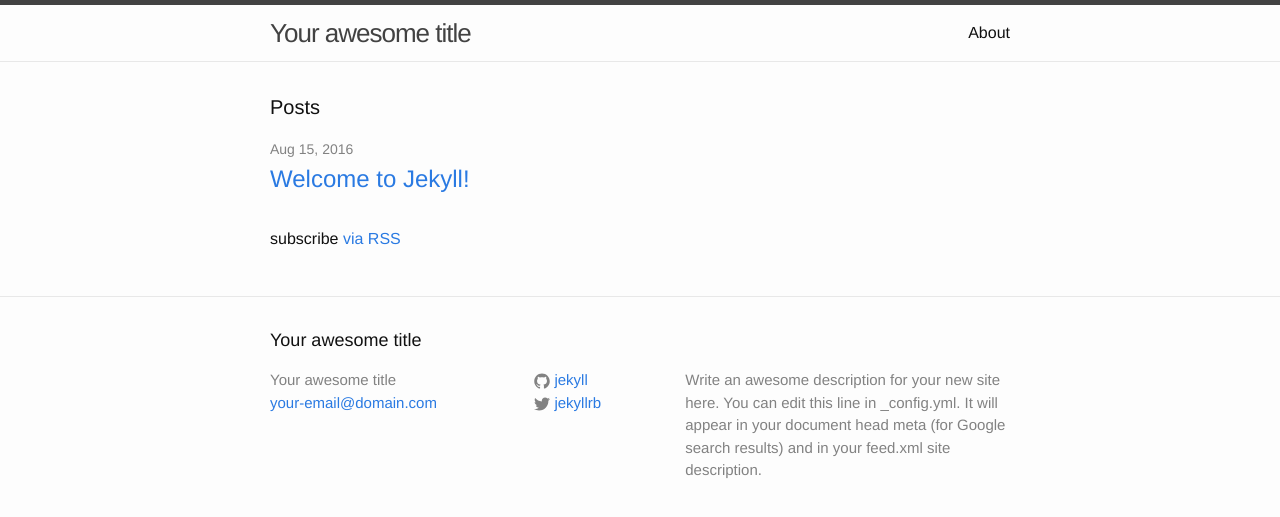
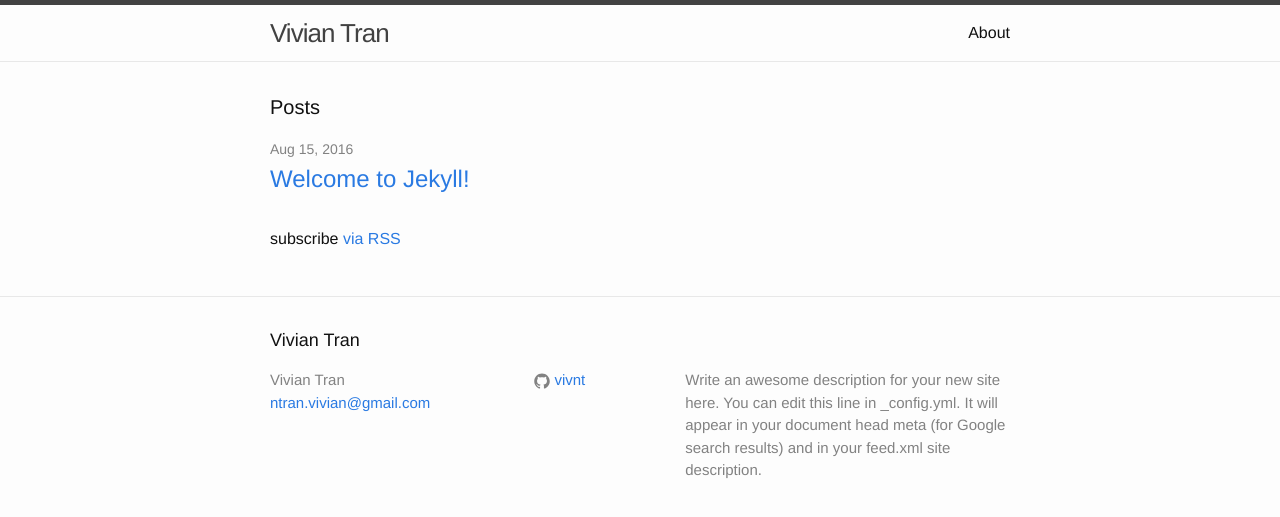
Before and after one commit to vivnt/Jekyll, a Jekyll site: the page built from index.html, in a window 1280 px wide. Shown: the top 517 px of the page. Built offline with Jekyll 4.4.1, drawn with Linux system fonts in a browser that asks for light colours.

Commit message:
Update _config.yml

```diff
--- a/_config.yml
+++ b/_config.yml
@@ -6,16 +6,16 @@
 # 'jekyll serve'. If you change this file, please restart the server process.
 
 # Site settings
-title: Your awesome title
-email: your-email@domain.com
+title: Vivian Tran
+email: ntran.vivian@gmail.com
 description: > # this means to ignore newlines until "baseurl:"
   Write an awesome description for your new site here. You can edit this
   line in _config.yml. It will appear in your document head meta (for
   Google search results) and in your feed.xml site description.
 baseurl: "" # the subpath of your site, e.g. /blog
-url: "http://yourdomain.com" # the base hostname & protocol for your site
-twitter_username: jekyllrb
-github_username:  jekyll
+url: "http://viviantran.me" # the base hostname & protocol for your site
+
+github_username:  vivnt
 
 # Build settings
 markdown: kramdown
```
